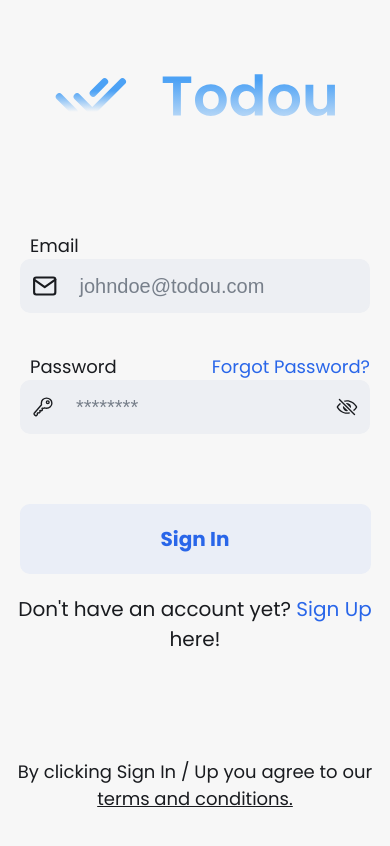
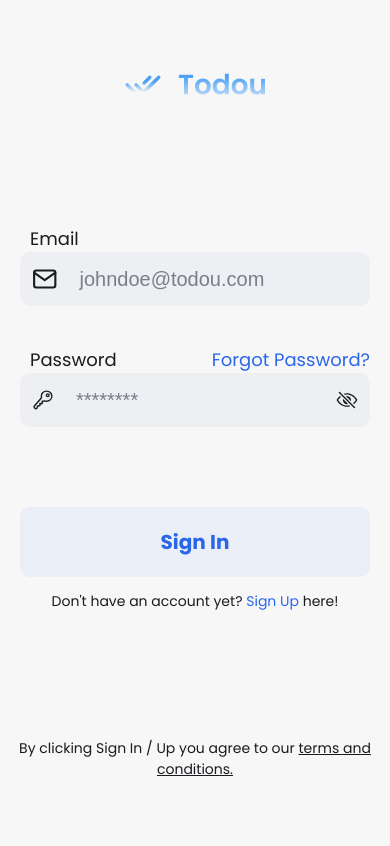
Before and after one commit to nogowicz/todou-webapp, a Next.js app: page /en/welcome in a window 390 px wide. Shown: the top 846 px of the page. Built offline with nearby package versions, Linux system fonts and the light colour scheme; no server answers.

Commit message:
fixed welcome screen responsiveness

```diff
--- a/src/app/[locale]/welcome/page.module.scss
+++ b/src/app/[locale]/welcome/page.module.scss
@@ -86,7 +86,21 @@
   }
 
   @include breakpoint.media('<=LGphone') {
-    margin: 40px 0
+    padding: 20px 0;
+
+    &__container {
+      &__right {
+        &__logo {
+          img {
+            width: 150px;
+          }
+        }
+
+        &__terms {
+          font-size: $p-font-size-x-small !important;
+        }
+      }
+    }
   }
 
 
--- a/src/app/[locale]/welcome/page.tsx
+++ b/src/app/[locale]/welcome/page.tsx
@@ -27,7 +27,7 @@ export default function Welcome() {
         </div>
         <div className={styles.welcome__container__right}>
           <div className={styles.welcome__container__right__logo}>
-            <Logo />
+            <Logo width={250} />
           </div>
           <div className={styles.welcome__container__right__placeholder} />
           <FormSwitcher />
--- a/src/components/custom-button/custom-button.module.scss
+++ b/src/components/custom-button/custom-button.module.scss
@@ -1,5 +1,4 @@
 @use '../../styles/variables' as *;
-@use '../../styles/breakpoints' as breakpoint;
 
 .link {
   text-decoration: none;
@@ -33,9 +32,6 @@
     cursor: default;
   }
 
-  @include breakpoint.media('<=LGphone') {
-    width: 90%;
-  }
 }
 
 .primary {
--- a/src/components/custom-input/custom-input.module.scss
+++ b/src/components/custom-input/custom-input.module.scss
@@ -1,13 +1,11 @@
 @use '../../styles/variables' as *;
-@use '../../styles/breakpoints' as breakpoint;
 
 .customInput {
   display: flex;
   flex-direction: column;
-  margin: 40px 0;
+  margin: 0 0 40px 0;
   width: 100%;
   position: relative;
-  min-width: 400px;
 
   &__labelContainer {
     display: flex;
@@ -24,6 +22,10 @@
 
       .error & {
         color: var(--red) !important;
+
+        p {
+          text-align: left !important
+        }
       }
     }
 
@@ -108,9 +110,6 @@
     top: 65px;
   }
 
-  @include breakpoint.media('<=LGphone') {
-    min-width: 250px;
-    margin: 20px 0;
-  }
+
 
 }
--- a/src/components/forms/forget-password/forget-password.module.scss
+++ b/src/components/forms/forget-password/forget-password.module.scss
@@ -1,9 +1,12 @@
 @use '../../../styles/variables' as *;
+@use '../../../styles/breakpoints' as breakpoint;
 
 .form {
+  min-width: 430px;
 
   &__buttonsContainer {
     display: flex;
+    align-items: center;
     flex-direction: column;
     gap: 30px;
   }
@@ -20,5 +23,23 @@
         opacity: 0.7;
       }
     }
+
+    @include breakpoint.media('<=tablet') {
+      text-align: center;
+      font-size: $p-font-size-x-small !important;
+    }
+  }
+
+  @include breakpoint.media('<=tablet') {
+    margin: 0 20px;
+  }
+
+  @include breakpoint.media('<=LGphone') {
+    min-width: 300px;
+  }
+
+  @include breakpoint.media('<=phone') {
+    min-width: 250px;
+
   }
 }
--- a/src/components/forms/sign-in/sign-in-form.module.scss
+++ b/src/components/forms/sign-in/sign-in-form.module.scss
@@ -2,22 +2,11 @@
 @use '../../../styles/breakpoints' as breakpoint;
 
 .form {
+  min-width: 430px;
   background-color: transparent;
 
   &__textFields {
     margin-bottom: 80px;
-
-    @include breakpoint.media('<=LGphone') {
-      display: flex;
-      align-items: center;
-      flex-direction: column;
-      margin: 0 20px;
-      margin-bottom: 50px;
-
-      p {
-        text-align: left;
-      }
-    }
   }
 
   &__createAccount {
@@ -32,15 +21,26 @@
         opacity: 0.7;
       }
     }
+
+    @include breakpoint.media('<=tablet') {
+      text-align: center;
+      font-size: $p-font-size-x-small !important;
+    }
+  }
+
+  @include breakpoint.media('<=tablet') {
+    margin: 0 20px;
   }
 
   @include breakpoint.media('<=LGphone') {
-    display: flex;
-    flex-direction: column;
-    align-items: center;
+    min-width: 300px;
+  }
 
-    p {
-      text-align: center;
-    }
+  @include breakpoint.media('<=phone') {
+    min-width: 250px;
+
   }
+
+
+
 }
--- a/src/components/forms/sign-up/SignUpForm.tsx
+++ b/src/components/forms/sign-up/SignUpForm.tsx
@@ -86,7 +86,7 @@ export default function SignUpForm({ setCurrentForm }: ISignUpForm) {
       onSubmit={handleSubmit(onSubmit)}
       noValidate
     >
-      <div>{pages[page].forms}</div>
+      <div className={styles.form__inputsContainer}>{pages[page].forms}</div>
       <Pagination pages={pages} activePage={page} setPage={setPage} />
       {pages[page].buttons}
       <p className={styles.form__signInToAccount}>
--- a/src/components/forms/sign-up/sign-up-form.module.scss
+++ b/src/components/forms/sign-up/sign-up-form.module.scss
@@ -1,10 +1,17 @@
 @use '../../../styles/variables' as *;
+@use '../../../styles/breakpoints' as breakpoint;
 
 .form {
+  min-width: 430px;
+
+  &____inputsContainer {
+    margin-bottom: 80px;
+  }
 
   &__buttonsContainer {
     display: flex;
     flex-direction: column;
+    align-items: center;
     gap: 30px;
   }
 
@@ -21,5 +28,23 @@
         opacity: 0.7;
       }
     }
+
+    @include breakpoint.media('<=tablet') {
+      text-align: center;
+      font-size: $p-font-size-x-small !important;
+    }
+  }
+
+  @include breakpoint.media('<=tablet') {
+    margin: 0 20px;
+  }
+
+  @include breakpoint.media('<=LGphone') {
+    min-width: 300px;
+  }
+
+  @include breakpoint.media('<=phone') {
+    min-width: 250px;
+
   }
 }
--- a/src/styles/_variables.scss
+++ b/src/styles/_variables.scss
@@ -28,5 +28,6 @@ $h3-font-size-large: 32px;
 $p-font-size-large: 20px;
 $p-font-size-medium: 18px;
 $p-font-size-small: 16px;
+$p-font-size-x-small: 14px;
 
 $font-family: 'Poppins' sanserif;
```
Also changed, not shown: 2 other files (tests, documents, lock files or other folders).
